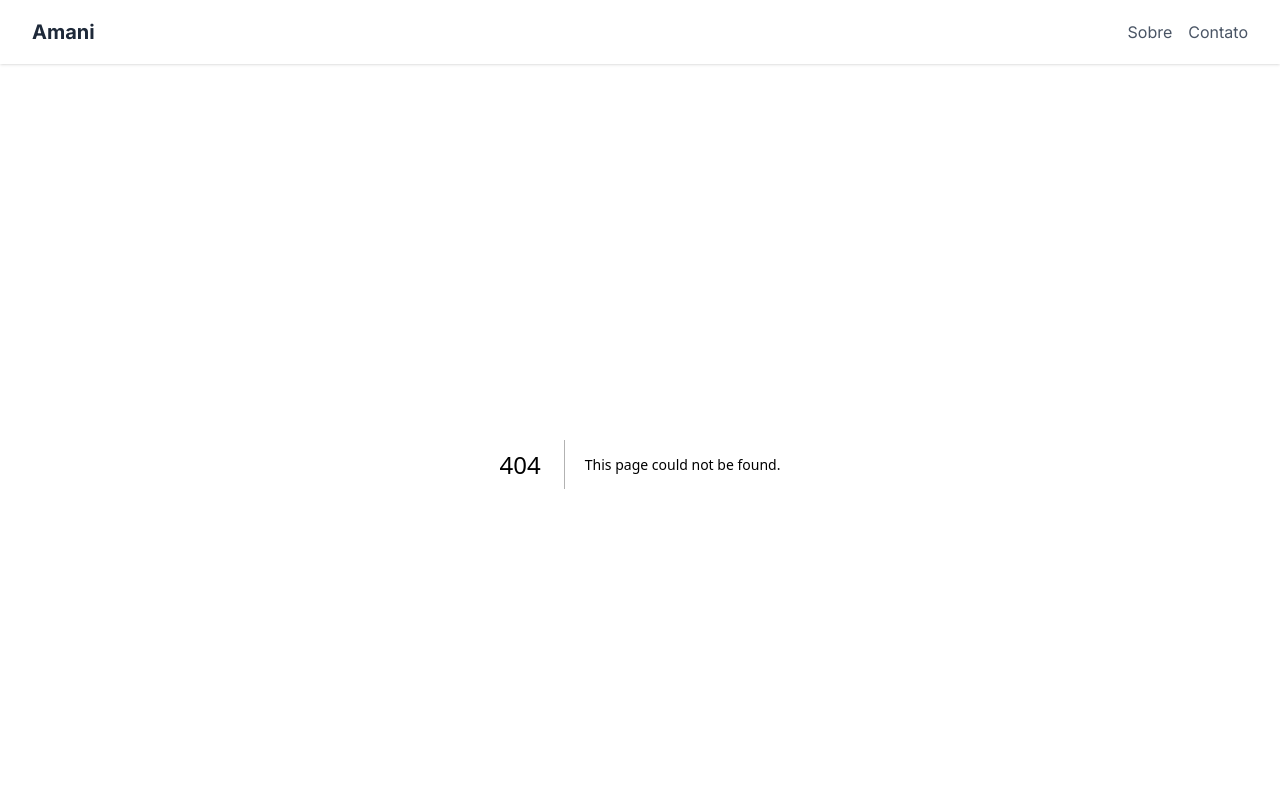
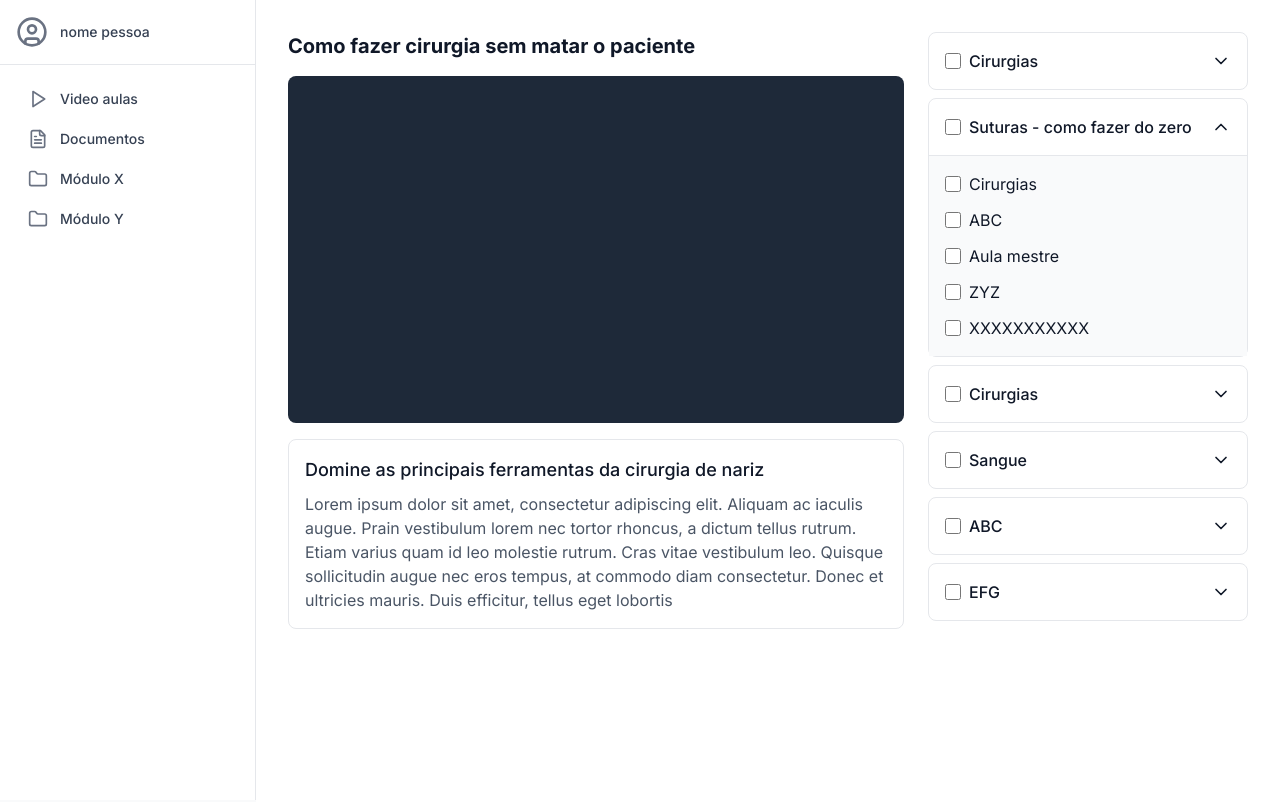
Before and after one commit to leandrocarra/amani, a Next.js app: page /video-aulas in a window 1280 px wide. Before the commit this address had no page. Shown: the top 802 px of the page. Built offline with nearby package versions, Linux system fonts and the light colour scheme.

Commit message:
add: pagina de login

```diff
--- a/package.json
+++ b/package.json
@@ -11,6 +11,7 @@
     "format:check": "prettier --check ."
   },
   "dependencies": {
+    "lucide-react": "^0.507.0",
     "next": "15.3.1",
     "react": "^19.0.0",
     "react-dom": "^19.0.0"
--- a/src/app/layout.tsx
+++ b/src/app/layout.tsx
@@ -3,6 +3,7 @@ import { Inter } from "next/font/google";
 import "./globals.css";
 import { Header } from "@/components/layout/Header";
 import { Footer } from "@/components/layout/Footer";
+import { DashboardLayout } from "@/components/layout/DashboardLayout";
 
 const inter = Inter({ subsets: ["latin"] });
 
@@ -11,6 +12,8 @@ export const metadata: Metadata = {
   description: "Plataforma Amani Soluções - Soluções inteligentes para seu negócio",
 };
 
+const publicRoutes = ['/login', '/', '/about', '/contact'];
+
 export default function RootLayout({
   children,
   params,
@@ -18,15 +21,25 @@ export default function RootLayout({
   children: React.ReactNode;
   params: { pathname: string };
 }) {
-  const isLoginPage = params?.pathname === '/login';
+  const isPublicRoute = publicRoutes.includes(params?.pathname || '');
+
+  if (!isPublicRoute) {
+    return (
+      <html lang="pt-BR">
+        <body className={inter.className}>
+          <DashboardLayout>{children}</DashboardLayout>
+        </body>
+      </html>
+    );
+  }
 
   return (
     <html lang="pt-BR">
       <body className={inter.className}>
         <div className="flex min-h-screen flex-col">
-          {!isLoginPage && <Header />}
+          {params?.pathname !== '/login' && <Header />}
           <main className="flex-1">{children}</main>
-          {!isLoginPage && <Footer />}
+          {params?.pathname !== '/login' && <Footer />}
         </div>
       </body>
     </html>
--- /dev/null
+++ b/src/app/video-aulas/page.tsx
@@ -0,0 +1,47 @@
+'use client';
+
+import { ModuloExpansivel } from '@/components/video-aulas/ModuloExpansivel';
+
+export default function VideoAulas() {
+  return (
+    <div className="flex h-[calc(100vh-2rem)] gap-6">
+      {/* Área principal do vídeo e conteúdo */}
+      <div className="flex-1 space-y-4">
+        <h1 className="text-xl font-bold text-gray-900">Como fazer cirurgia sem matar o paciente</h1>
+
+        {/* Player de vídeo */}
+        <div className="aspect-video w-full overflow-hidden rounded-lg bg-black">
+          {/* Aqui você pode adicionar seu componente de player de vídeo */}
+          <div className="h-full w-full bg-gray-800"></div>
+        </div>
+
+        {/* Descrição abaixo do vídeo */}
+        <div className="rounded-lg border border-gray-200 bg-white p-4">
+          <h2 className="text-lg font-medium text-gray-900">Domine as principais ferramentas da cirurgia de nariz</h2>
+          <p className="mt-2 text-gray-600">
+            Lorem ipsum dolor sit amet, consectetur adipiscing elit. Aliquam ac iaculis augue. Prain
+            vestibulum lorem nec tortor rhoncus, a dictum tellus rutrum. Etiam varius quam id leo
+            molestie rutrum. Cras vitae vestibulum leo. Quisque sollicitudin augue nec eros tempus, at
+            commodo diam consectetur. Donec et ultricies mauris. Duis efficitur, tellus eget lobortis
+          </p>
+        </div>
+      </div>
+
+      {/* Menu lateral direito */}
+      <div className="w-80 space-y-2 overflow-y-auto">
+        <ModuloExpansivel titulo="Cirurgias" />
+
+        <ModuloExpansivel
+          titulo="Suturas - como fazer do zero"
+          itens={['Cirurgias', 'ABC', 'Aula mestre', 'ZYZ', 'XXXXXXXXXXX']}
+          expandidoPorPadrao={true}
+        />
+
+        <ModuloExpansivel titulo="Cirurgias" />
+        <ModuloExpansivel titulo="Sangue" />
+        <ModuloExpansivel titulo="ABC" />
+        <ModuloExpansivel titulo="EFG" />
+      </div>
+    </div>
+  );
+}
--- /dev/null
+++ b/src/components/layout/DashboardLayout.tsx
@@ -0,0 +1,17 @@
+import { ReactNode } from 'react';
+import { Sidebar } from './Sidebar';
+
+interface DashboardLayoutProps {
+  children: ReactNode;
+}
+
+export function DashboardLayout({ children }: DashboardLayoutProps) {
+  return (
+    <div className="min-h-screen bg-gray-50">
+      <Sidebar />
+      <main className="ml-64 min-h-screen bg-white p-8">
+        <div className="mx-auto max-w-7xl">{children}</div>
+      </main>
+    </div>
+  );
+}
--- /dev/null
+++ b/src/components/layout/Sidebar.tsx
@@ -0,0 +1,49 @@
+import Link from 'next/link';
+import { UserCircle, Play, FileText, Folder } from 'lucide-react';
+
+export function Sidebar() {
+  return (
+    <aside className="fixed left-0 top-0 flex h-full w-64 flex-col border-r border-gray-200 bg-white">
+      {/* Perfil do usuário */}
+      <div className="flex items-center space-x-3 border-b border-gray-200 p-4">
+        <UserCircle className="h-8 w-8 text-gray-500" />
+        <span className="text-sm font-medium text-gray-700">nome pessoa</span>
+      </div>
+
+      {/* Menu de navegação */}
+      <nav className="flex-1 space-y-1 p-4">
+        <Link
+          href="/video-aulas"
+          className="flex items-center space-x-3 rounded-md px-3 py-2 text-sm font-medium text-gray-700 hover:bg-gray-50"
+        >
+          <Play className="h-5 w-5 text-gray-500" />
+          <span>Video aulas</span>
+        </Link>
+
+        <Link
+          href="/documentos"
+          className="flex items-center space-x-3 rounded-md px-3 py-2 text-sm font-medium text-gray-700 hover:bg-gray-50"
+        >
+          <FileText className="h-5 w-5 text-gray-500" />
+          <span>Documentos</span>
+        </Link>
+
+        <Link
+          href="/modulo-x"
+          className="flex items-center space-x-3 rounded-md px-3 py-2 text-sm font-medium text-gray-700 hover:bg-gray-50"
+        >
+          <Folder className="h-5 w-5 text-gray-500" />
+          <span>Módulo X</span>
+        </Link>
+
+        <Link
+          href="/modulo-y"
+          className="flex items-center space-x-3 rounded-md px-3 py-2 text-sm font-medium text-gray-700 hover:bg-gray-50"
+        >
+          <Folder className="h-5 w-5 text-gray-500" />
+          <span>Módulo Y</span>
+        </Link>
+      </nav>
+    </aside>
+  );
+}
--- /dev/null
+++ b/src/components/video-aulas/ModuloExpansivel.tsx
@@ -0,0 +1,50 @@
+'use client';
+
+import { ChevronDown, ChevronUp } from 'lucide-react';
+import { useState } from 'react';
+
+interface ModuloExpansivelProps {
+  titulo: string;
+  itens?: string[];
+  expandidoPorPadrao?: boolean;
+}
+
+export function ModuloExpansivel({ titulo, itens = [], expandidoPorPadrao = false }: ModuloExpansivelProps) {
+  const [expandido, setExpandido] = useState(expandidoPorPadrao);
+
+  return (
+    <div className="rounded-lg border border-gray-200 bg-white">
+      <button
+        className="flex w-full items-center justify-between p-4 text-left hover:bg-gray-50"
+        onClick={() => setExpandido(!expandido)}
+      >
+        <div className="flex items-center gap-2">
+          <input
+            type="checkbox"
+            className="h-4 w-4 rounded border-gray-300"
+            onClick={(e) => e.stopPropagation()}
+          />
+          <span className="font-medium text-gray-900">{titulo}</span>
+        </div>
+        {expandido ? (
+          <ChevronUp className="h-5 w-5 text-gray-900" />
+        ) : (
+          <ChevronDown className="h-5 w-5 text-gray-900" />
+        )}
+      </button>
+
+      {expandido && itens.length > 0 && (
+        <div className="border-t border-gray-200 bg-gray-50 p-4">
+          <div className="space-y-3">
+            {itens.map((item) => (
+              <label key={item} className="flex items-center gap-2 hover:cursor-pointer">
+                <input type="checkbox" className="h-4 w-4 rounded border-gray-300" />
+                <span className="text-gray-900">{item}</span>
+              </label>
+            ))}
+          </div>
+        </div>
+      )}
+    </div>
+  );
+}
```
Also changed, not shown: 1 other file (tests, documents, lock files or other folders).
